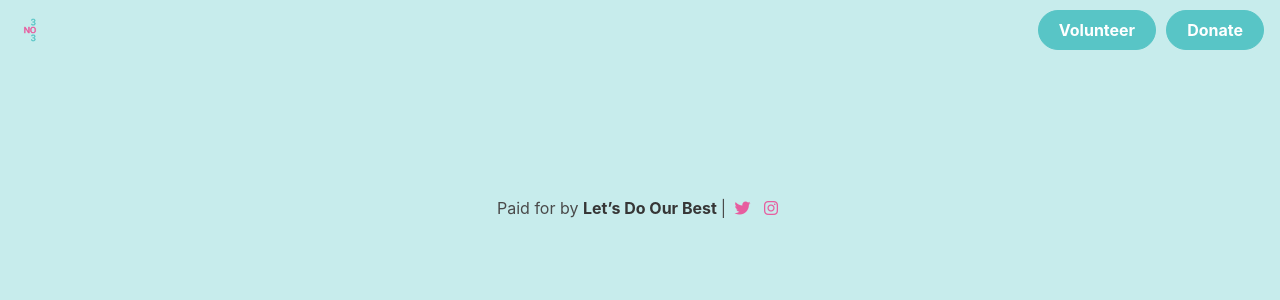
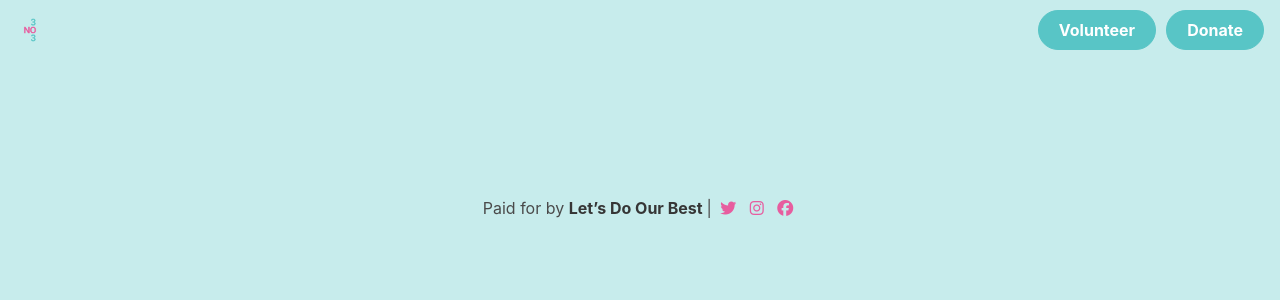
Before and after one commit to voteno303/oppose303.org, a Jekyll site: the page built from events.html, in a window 1280 px wide. Shown: the top 300 px of the page. Built offline with Jekyll 4.4.1, drawn with Linux system fonts in a browser that asks for light colours; nearby versions of some CDN libraries; a script that is not in the unit is left out.

```diff
--- a/_includes/footer.html
+++ b/_includes/footer.html
@@ -11,6 +11,11 @@
           <i class="fab fa-instagram"></i>
         </span>
       </a>
+      <a href="https://facebook.com/Lets-Do-Our-Best-Vote-No-on-303-107758808343360/">
+        <span class="icon">
+          <i class="fab fa-facebook"></i>
+        </span>
+      </a>
        </p>
     </div>
 </footer>
```
Also changed, not shown: assets/header.png, 1 other file.
